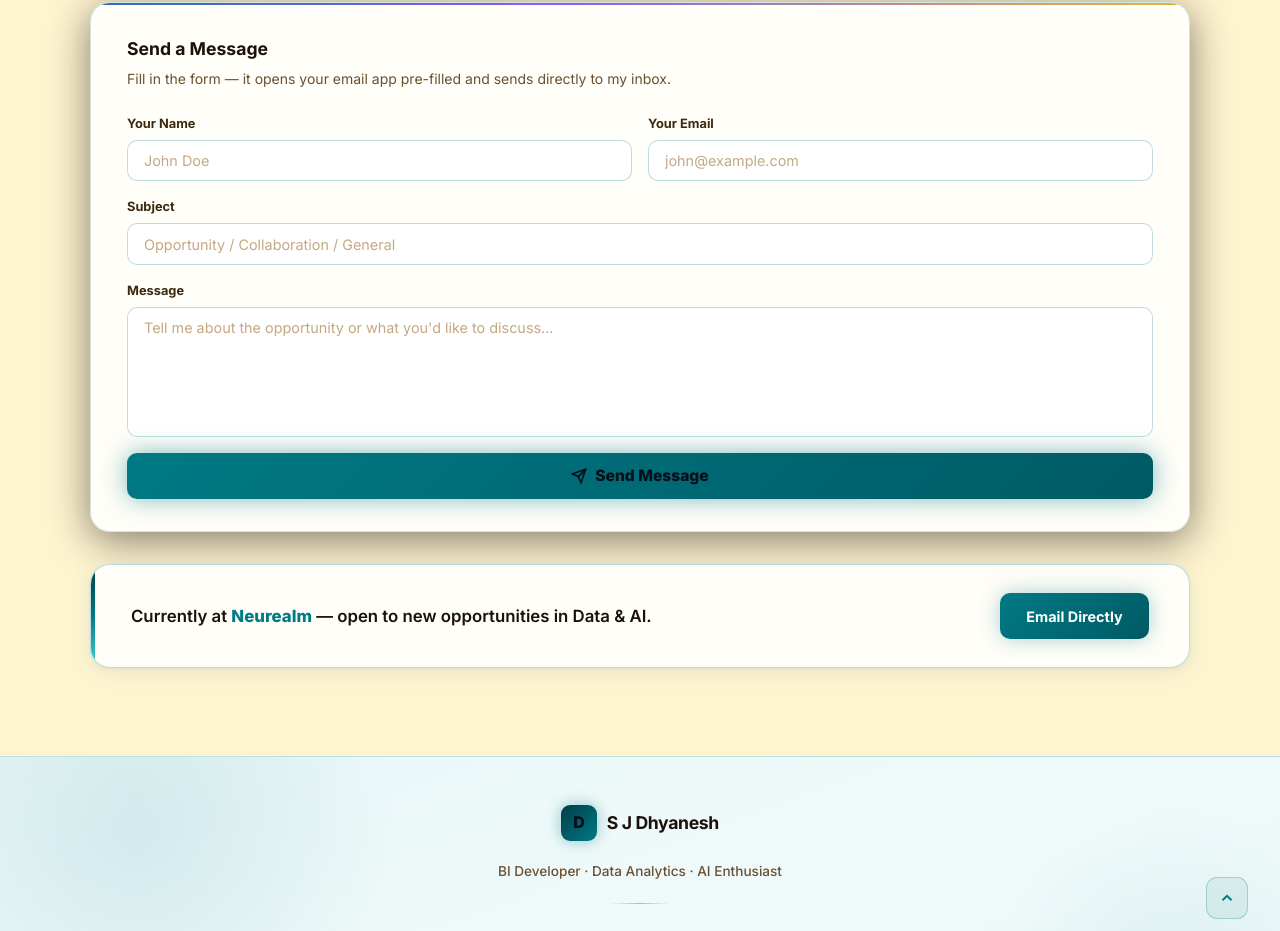
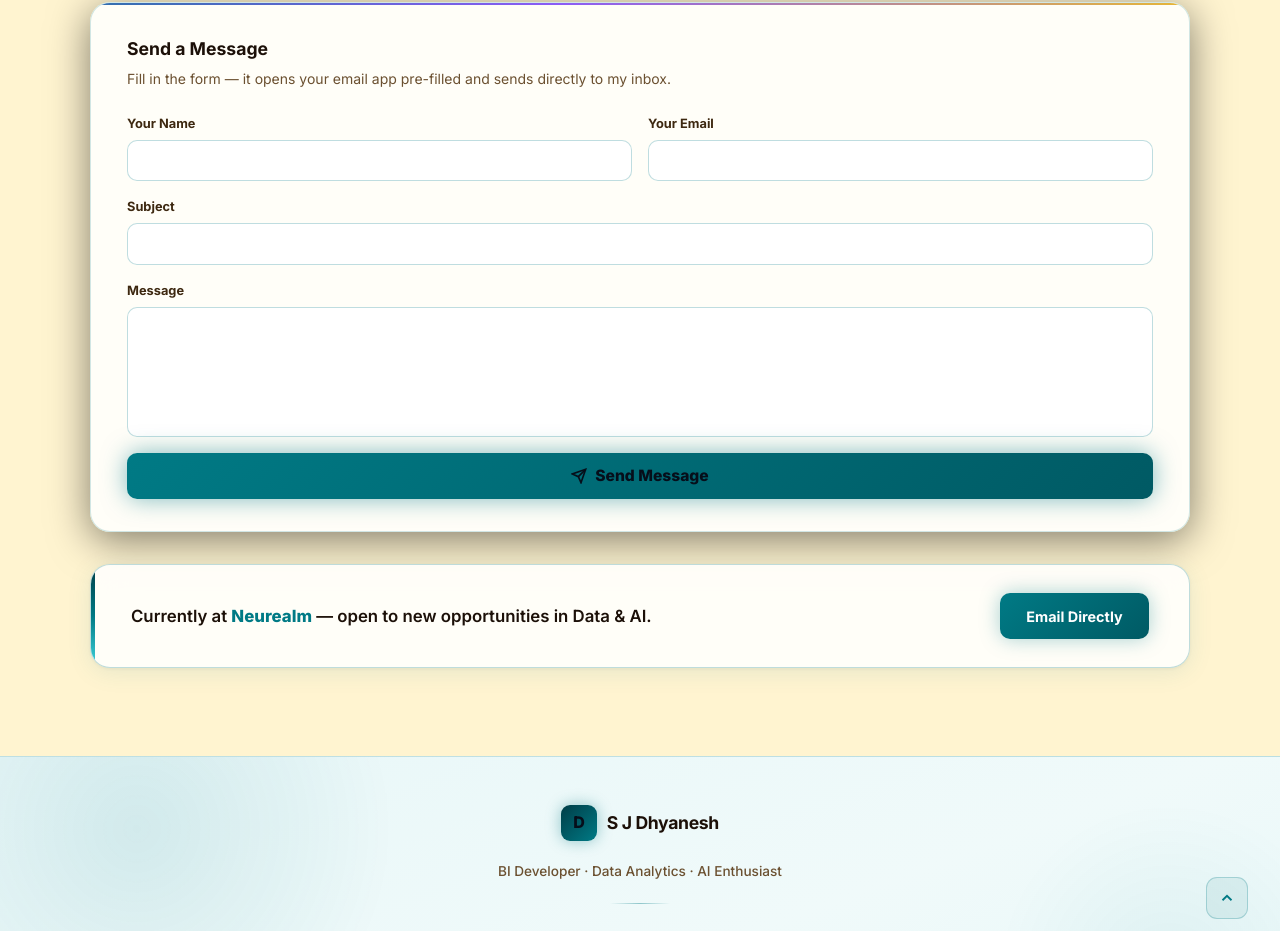
Before and after one commit to Dhyanesh45/Portfolio, a React (Vite) app: page / in a window 1280 px wide. Shown: the part 8809-9740 px from the top of the page. Built offline with nearby package versions, Linux system fonts and the light colour scheme.

Commit message:
Remove placeholder text from all contact form fields

```diff
--- a/src/components/Contact.jsx
+++ b/src/components/Contact.jsx
@@ -81,25 +81,25 @@ export default function Contact() {
             <div className="cform-row">
               <div className="cform-field">
                 <label htmlFor="cf-name">Your Name</label>
-                <input id="cf-name" name="name" type="text" placeholder="John Doe"
+                <input id="cf-name" name="name" type="text" placeholder=""
                   value={form.name} onChange={handleChange} required />
               </div>
               <div className="cform-field">
                 <label htmlFor="cf-email">Your Email</label>
-                <input id="cf-email" name="email" type="email" placeholder="john@example.com"
+                <input id="cf-email" name="email" type="email" placeholder=""
                   value={form.email} onChange={handleChange} required />
               </div>
             </div>
             <div className="cform-field">
               <label htmlFor="cf-subject">Subject</label>
               <input id="cf-subject" name="subject" type="text"
-                placeholder="Opportunity / Collaboration / General"
+                placeholder=""
                 value={form.subject} onChange={handleChange} />
             </div>
             <div className="cform-field">
               <label htmlFor="cf-message">Message</label>
               <textarea id="cf-message" name="message"
-                placeholder="Tell me about the opportunity or what you'd like to discuss..."
+                placeholder=""
                 value={form.message} onChange={handleChange} required />
             </div>
             <button type="submit" className="cform-submit">
```
